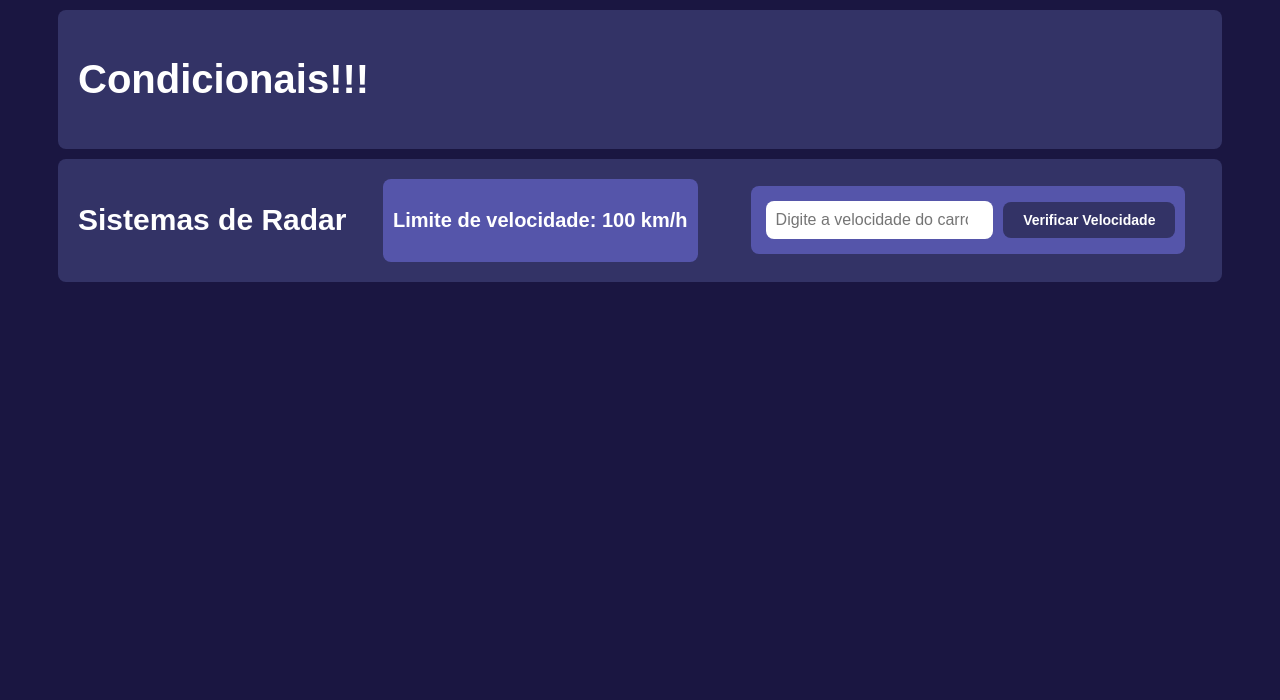
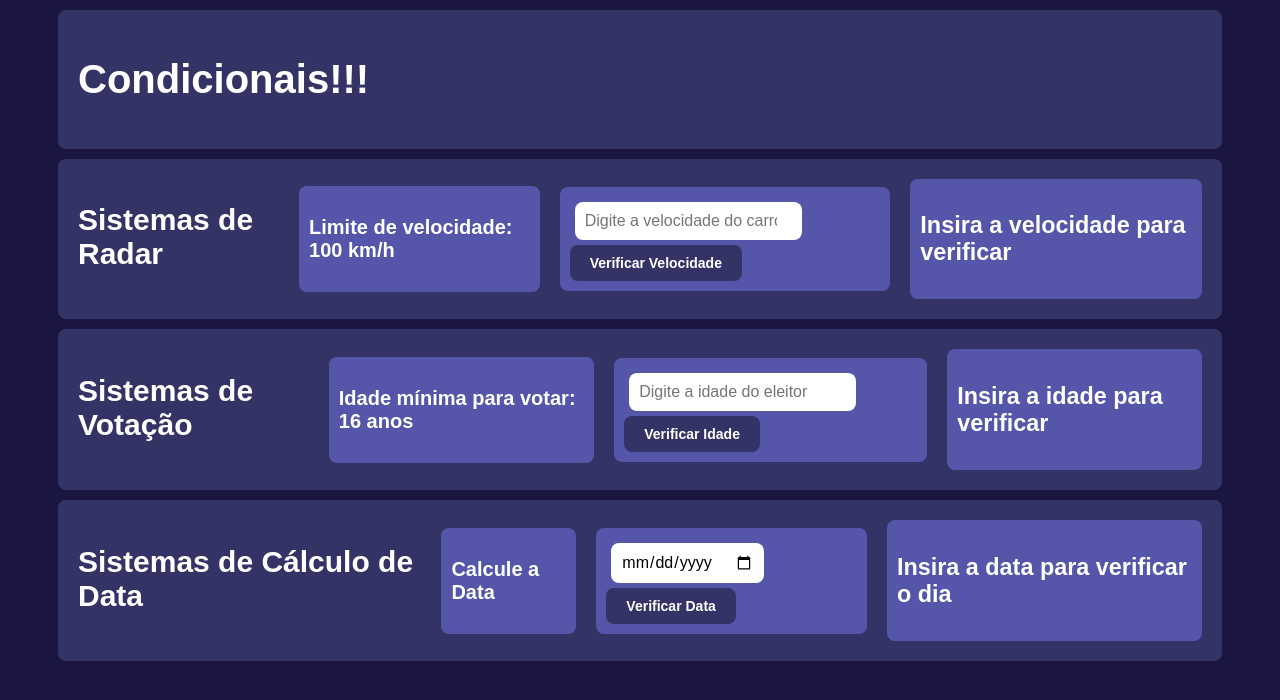
Before and after one commit to Shxsaimon/Estudos, a plain HTML site: page estudosJS/condicionais.html in a window 1280 px wide. Drawn offline with Linux system fonts and the light colour scheme.

Commit message:
Mais de condicionais, usando condições aninhadas e switch. Cálculo de datas está incorreto pois a verificação do dia trás um dia na frente como o correto, à corrigir

```diff
--- a/estudosJS/condicionais.html
+++ b/estudosJS/condicionais.html
@@ -23,9 +23,38 @@
             <input type="number" id="velocidade" placeholder="Digite a velocidade do carro" title="Digite a velocidade do carro">
             <button class="button" onclick="verificarVelocidade()">Verificar Velocidade</button>
         </div>
-
+        <div class="conteudo">
+            <h3 id="mensagemvelocidade">Insira a velocidade para verificar</h3>
+        </div>
     </div>
 
+    <div class="container">
+        <h2>Sistemas de Votação</h2>
+        <div class="conteudo">
+            <p id="idadevoto"></p>
+        </div>
+        <div class="conteudo">
+            <input type="number" id="idade" placeholder="Digite a idade do eleitor" title="Digite a idade do eleitor">
+            <button class="button" onclick="verificarIdade()">Verificar Idade</button>
+        </div>
+        <div class="conteudo">
+            <h3 id="mensagemidade">Insira a idade para verificar</h3>
+        </div>
+    </div>
+
+    <div class="container">
+        <h2>Sistemas de Cálculo de Data</h2>
+        <div class="conteudo">
+            <p id="titulo-data">Calcule a Data</p>
+        </div>
+        <div class="conteudo">
+            <input type="date" id="data" title="Digite a data">
+            <button class="button" onclick="verificarData()">Verificar Data</button>
+        </div>
+        <div class="conteudo">
+            <h3 id="mensagemdiasemana">Insira a data para verificar o dia</h3>
+        </div>
+    </div>
     <script src="condicionais.js"></script>
 </body>
 
--- a/estudosJS/condicionais.js
+++ b/estudosJS/condicionais.js
@@ -4,11 +4,40 @@ function verificarVelocidade() {
     var velocidade = Number(document.querySelector("#velocidade").value);
 
     if (velocidade > limiteVelocidade) {
-        alert(`Você ultrapassou o limite de velocidade! Você será multado. Velocidade registrada: ${velocidade} km/h`);
+        document.getElementById("mensagemvelocidade").innerText = `Você ultrapassou o limite de velocidade e será multado.`;
     } else {
-        alert("Você está dentro do limite de velocidade.");
+        document.getElementById("mensagemvelocidade").innerText = "Você está dentro do limite de velocidade.";
     }
 }
-
 // Atualiza o texto do limite no HTML ao carregar a página
 document.getElementById("limitevelocidade").innerText = `Limite de velocidade: ${limiteVelocidade} km/h`;
+
+var idademinimavoto = 16; // Idade mínima para votar
+var idademaximavoto = 65; // Idade máxima para voto obrigatório
+function verificarIdade() {
+    var idade = Number(document.querySelector("#idade").value);
+    if (idade < idademinimavoto) {
+        document.getElementById("mensagemidade").innerText = "Você não tem idade para votar.";
+    } else if (idade >= idademinimavoto && idade < 18 || idade >= idademaximavoto) {
+        document.getElementById("mensagemidade").innerText = "O voto é opcional para você.";
+    } else {
+        document.getElementById("mensagemidade").innerText = "O voto é obrigatório para você.";
+    }
+}
+document.getElementById("idadevoto").innerText = `Idade mínima para votar: ${idademinimavoto} anos`;
+
+function verificarData() {
+    var data = new Date(document.querySelector("#data").value);
+    var hoje = new Date();
+    var diffDays = Math.floor((hoje - data) / (1000 * 60 * 60 * 24));
+    switch (true) {
+        case diffDays < 0:
+            document.getElementById("mensagemdiasemana").innerText = "A data selecionada é no futuro.";
+            break;
+        case diffDays === 0:
+            document.getElementById("mensagemdiasemana").innerText = "A data selecionada é hoje.";
+            break;
+        default:
+            document.getElementById("mensagemdiasemana").innerText = `A data selecionada foi há ${diffDays} dias.`;
+    }
+}
```
